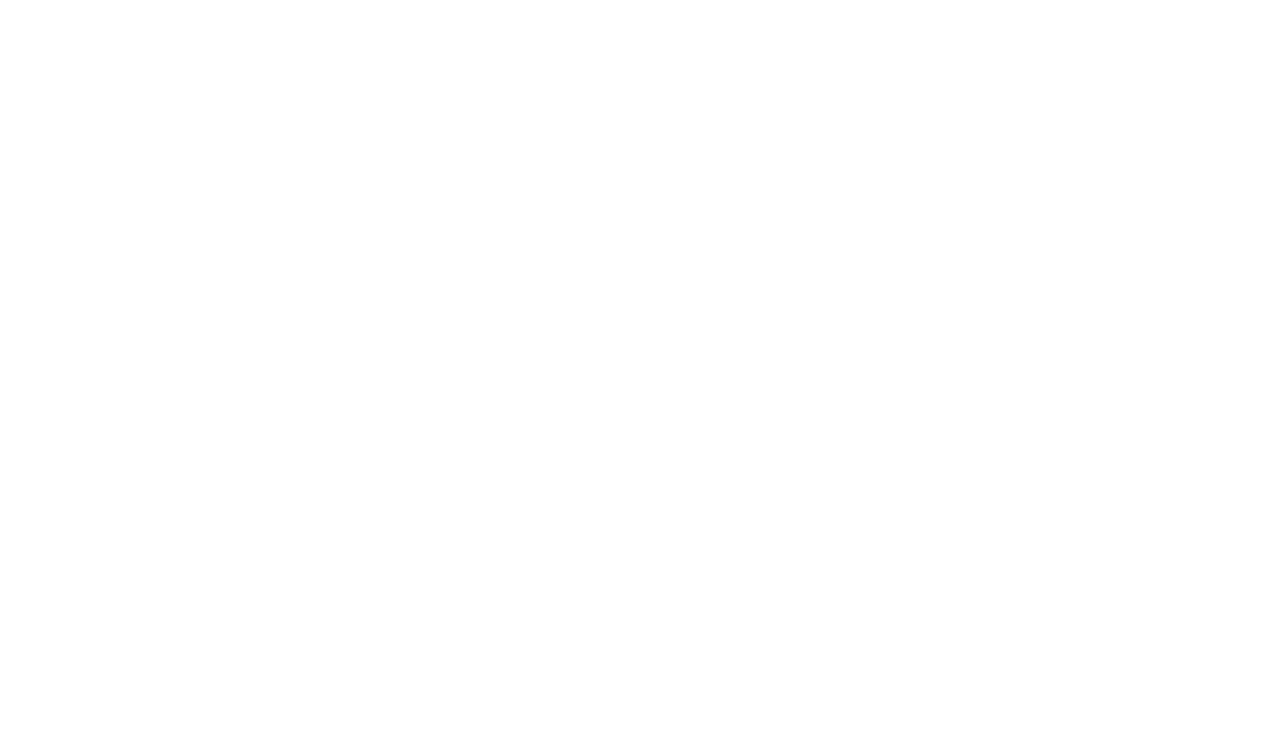
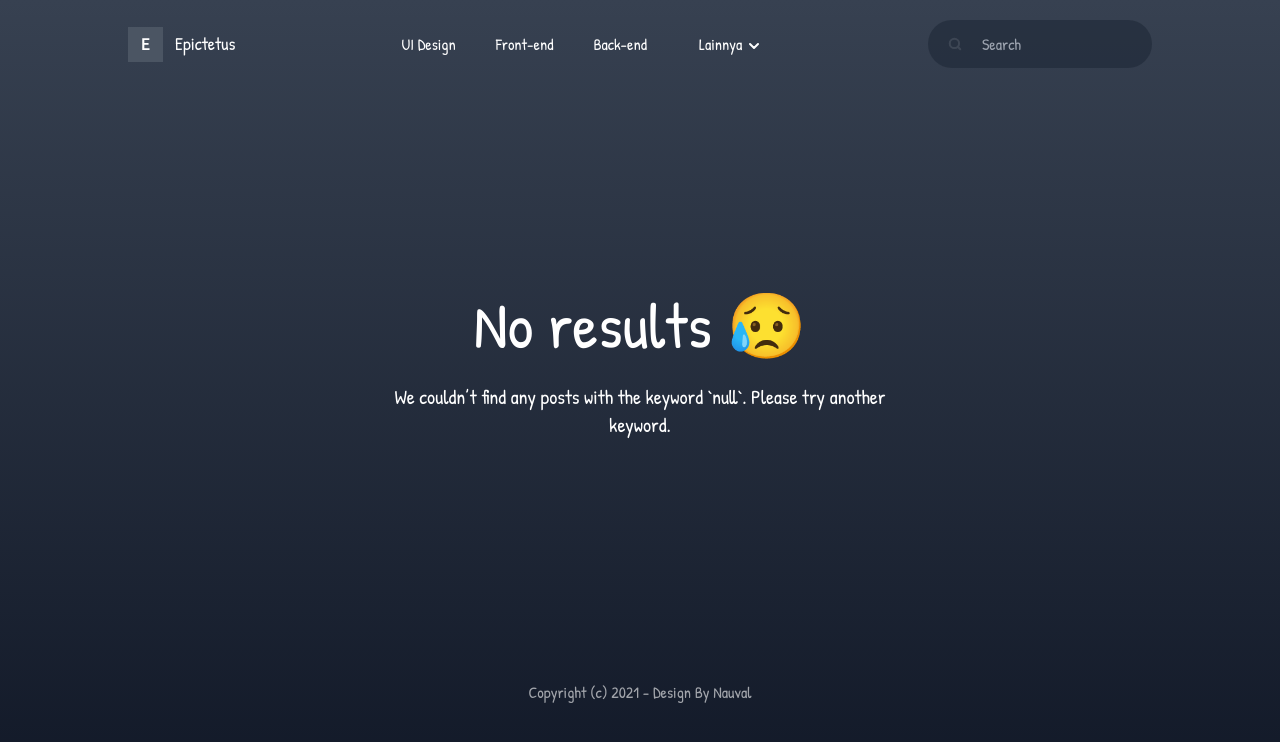
Before and after one commit to anwsaif/react-blog-epictetus, a React (Vite) app: page /search in a window 1280 px wide. Before the commit this address had no page. Shown: the top 742 px of the page. Built offline with nearby package versions, Linux system fonts and the light colour scheme.

Commit message:
Skeleton loading test

```diff
--- a/index.html
+++ b/index.html
@@ -10,7 +10,7 @@
     <link href="https://fonts.googleapis.com/css2?family=Patrick+Hand&family=Source+Sans+3:wght@600&display=swap" rel="stylesheet">
   </head>
   <body>
-    <div id="root"></div>
+    <div id="root" class="min-h-screen"></div>
     <script type="module" src="/src/main.jsx"></script>
   </body>
 </html>
--- a/package.json
+++ b/package.json
@@ -12,6 +12,7 @@
   "dependencies": {
     "react": "^18.2.0",
     "react-dom": "^18.2.0",
+    "react-loading-skeleton": "^3.3.1",
     "react-router-dom": "^6.17.0"
   },
   "devDependencies": {
--- a/src/App.jsx
+++ b/src/App.jsx
@@ -5,6 +5,8 @@
 import Home from './components/Home'
 import Category from './components/Category'
 import { Post } from './components/Post'
+import NoResults from './components/NoResults'
+import Search from './components/Search'
 
 function App() {
   return (
@@ -15,6 +17,8 @@
             <Route index element={<Home />} />
             <Route path="category/:category" element={<Category />} />
             <Route path='post/:id' element={<Post />} />
+            <Route path="*" element={<NoResults />} />
+            <Route path="/search" element={<Search />} />
           </Route>
         </Routes>
       </Router>
--- a/src/components/Category.jsx
+++ b/src/components/Category.jsx
@@ -7,6 +7,7 @@
 const Category = () => {
   const [data, setData] = useState([])
   const { category } = useParams()
+  const message = ""
 
   useEffect(() => {
     // console.log('so this is how it went')
@@ -17,7 +18,7 @@
   }, [category])
 
   return (
-    <Posts data={data} category={navItems.find(item => item.path === category).link} />
+    <Posts data={data} category={navItems.find(item => item.path === category).link} message={message} />
   )
 }
 
--- a/src/components/Header.jsx
+++ b/src/components/Header.jsx
@@ -172,7 +172,7 @@
                 </defs>
               </svg>
             </span>
-            <form className={(isSearch ? 'block' : 'hidden') +" w-full lg:block"}>
+            <form className={(isSearch ? 'block' : 'hidden') +" w-full lg:block"} action="/search">
               <input name="q" className="w-full bg-transparent px-2 py-3 outline-none" placeholder="Search" />
             </form>
           </div>
--- a/src/components/Home.jsx
+++ b/src/components/Home.jsx
@@ -1,17 +1,23 @@
 import { useEffect, useState } from "react"
 import Posts from "./Posts"
-import { getPosts } from "../posts"
+// import { getPosts } from "../posts"
 
 const Home = () => {
-  const [data, setData] = useState([])
+  const [data, setData] = useState(null)
 
   useEffect(() => {
-    getPosts()
-      .then(posts => setData(posts))
-  }, [])
+    setTimeout( async (q='') => {
+      const response = await fetch('http://localhost:5173/data.json')
+      const posts = await response.json()
+      setData(posts)
+    }, 5000)
+  })
 
   return (
-    <Posts data={data} />
+    <>
+    {data && <Posts data={data} />}
+      {!data && <div>loading...</div>}
+    </>
   )
 }
 
--- a/src/components/Layout.jsx
+++ b/src/components/Layout.jsx
@@ -9,10 +9,10 @@
   const authorImagePath = `${host}authors/`
 
   return (
-    <>
+    <div className="flex min-h-screen flex-col justify-between">
       <Header />
       <Outlet context={{ postImagePath, authorImagePath }} />
       <Footer />
-    </>
+    </div>
   )
 }
--- /dev/null
+++ b/src/components/NoResults.jsx
@@ -0,0 +1,10 @@
+const NoResults = ({message}) => {
+  return (
+    <div className="mx-auto flex w-full max-w-[525px] flex-col gap-[10px] !px-0 text-center">
+      <h1 className="text-[64px]">No results 😥</h1>
+      <p className="text-xl">{message}</p>
+    </div>
+  )
+}
+
+ export default NoResults
--- a/src/components/Posts.jsx
+++ b/src/components/Posts.jsx
@@ -1,19 +1,22 @@
 import { useEffect, useState } from "react";
 import PostCard from "./PostCard";
+import NoResults from "./NoResults";
 
-export default function Posts({ data, category }){
+export default function Posts({ data, category, message, query }){
 
   return (
     <section className="px-[30px] py-4 sm:mt-8 lg:mt-14">
       <div className="container mx-auto">
-        {category ? <h1 className="py-14 text-center text-3xl">{category}</h1> : ''}
+        {query ? <h1 className="py-14 text-center text-3xl">Search: {query}</h1> : ''}
+        {category ? <h1 className="py-14 text-center text-3xl">Category: {category}</h1> : ''}
+        {(data.length < 1) ? <NoResults message={message} /> :
         <div className="flex flex-wrap items-center justify-center gap-x-7 gap-y-16">
           {data.map((d,i) => {
             return (
               <PostCard key={i} data={d} id={i}/>
             )
           })}
-        </div>
+        </div>}
       </div>
     </section>
   )
--- /dev/null
+++ b/src/components/Search.jsx
@@ -0,0 +1,25 @@
+import { useEffect, useState } from "react"
+import Posts from "./Posts"
+import { useParams, useSearchParams } from "react-router-dom"
+import { navItems } from "./Header"
+import { getPosts } from "../posts"
+
+const Category = () => {
+  const [data, setData] = useState([])
+  const [searchParams, setSearchParams] = useSearchParams()
+  const query = searchParams.get('q')
+  const message = "We couldn’t find any posts with the keyword `"+query+"`. Please try another keyword."
+
+  useEffect(() => {
+    // console.log('so this is how it went')
+    getPosts(query)
+      .then(posts => setData([]), window.scrollTo(0,0))
+
+  }, [query])
+
+  return (
+    <Posts data={data} message={message} query={query} />
+  )
+}
+
+export default Category
--- a/src/index.css
+++ b/src/index.css
@@ -10,7 +10,7 @@
   #root {
     @apply bg-gradient-to-b from-[#374151] to-[#111827];
   }
-  #root > * {
+  #root > .flex > * {
     @apply lg:px-32;
   }
 }
--- a/src/posts.jsx
+++ b/src/posts.jsx
@@ -1,4 +1,4 @@
-export const getPosts = async () => {
+export const getPosts = async (q='') => {
   const response = await fetch('http://localhost:5173/data.json')
   const posts = await response.json()
   return posts
```
Also changed, not shown: 1 other file (tests, documents, lock files or other folders).
